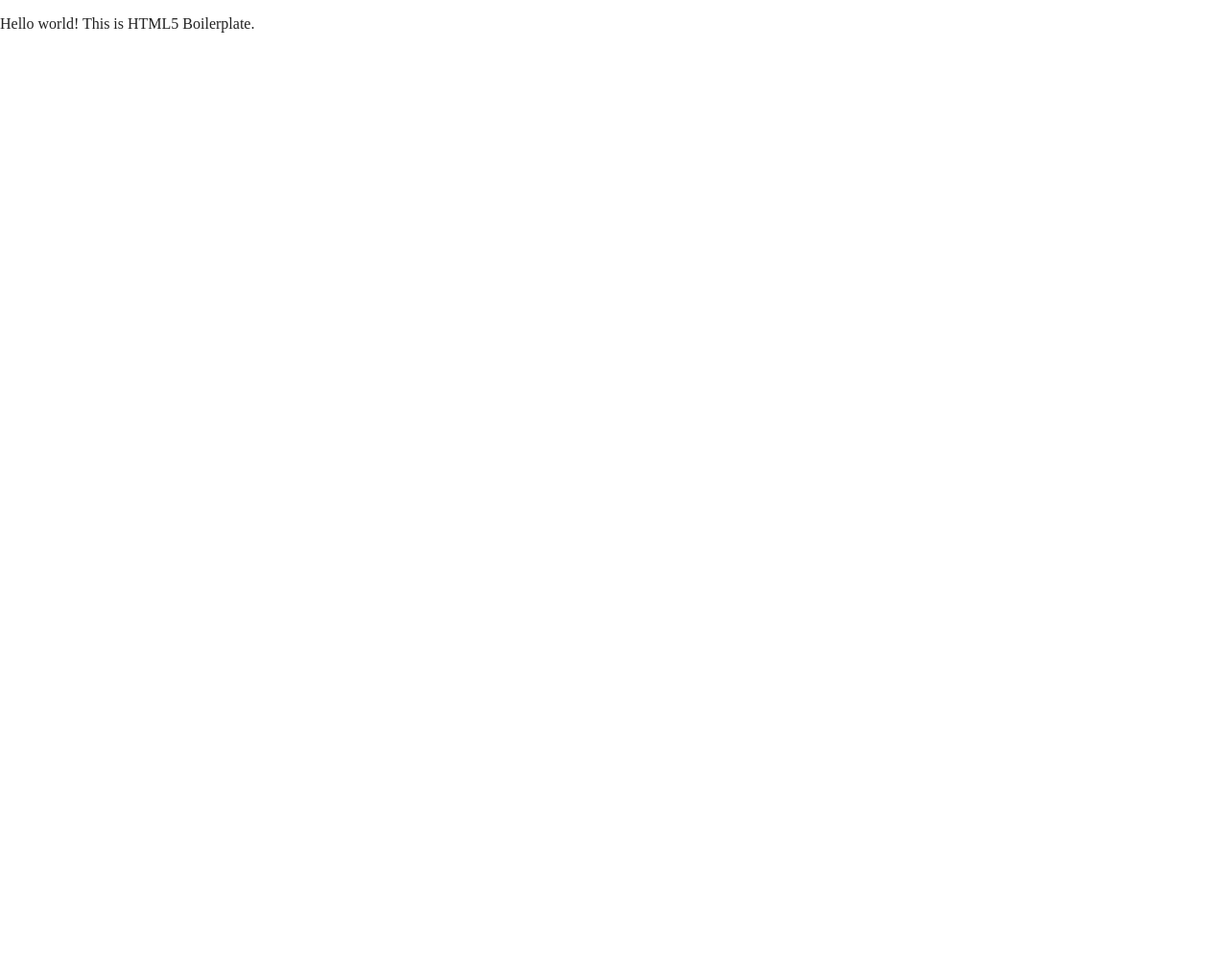
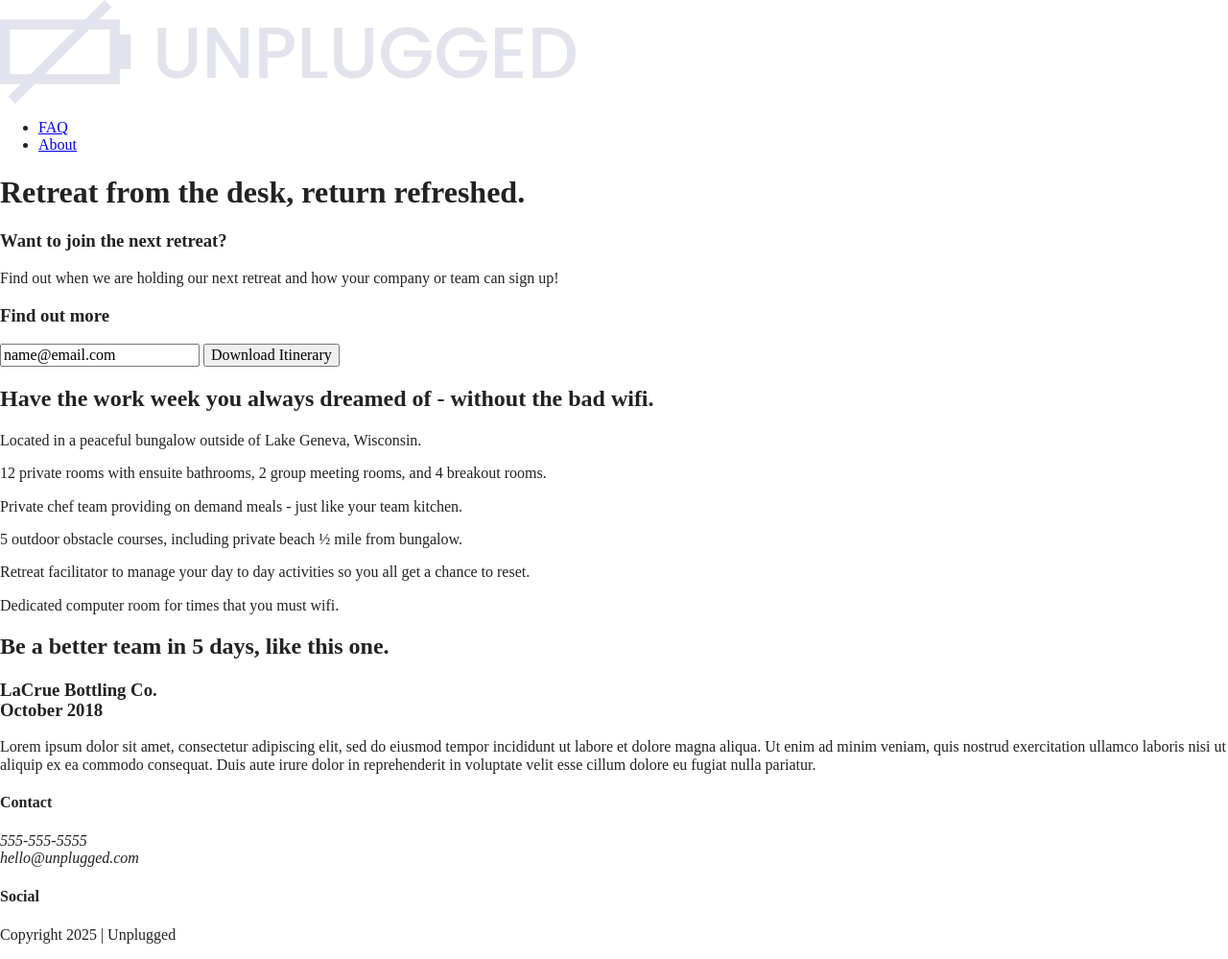
Before and after one commit to laurenferguson023/unplugged, a website built with Parcel: page index.html in a window 1280 px wide. Shown: the whole page at 96% size. Before the commit the page ends 800 px from the top, so only its background shows below. Built offline with nearby package versions, Linux system fonts and the light colour scheme; files whose address does not match are found by name.

Commit message:
Added Features and Reviews sections

```diff
--- a/index.html
+++ b/index.html
@@ -3,7 +3,7 @@
 
 <head>
   <meta charset="utf-8">
-  <title></title>
+  <title>Unplugged Retreat</title>
   <meta name="description" content="">
   <meta name="viewport" content="width=device-width, initial-scale=1">
 
@@ -22,10 +22,116 @@
   <meta name="theme-color" content="#fafafa">
 </head>
 
-<body>
+<header>
+  <div class="content-wrapper">
+    <a href="#"><img src="unpluggedlogo.png" alt="unplugged logo"></a>
+    <div class="header-divider">
+    <nav>
+      <ul>
+        <li><a href="faq/index.html" target="_blank" rel="noopener">FAQ</a></li>
+        <li><a href="about/index.html" target="_blank" rel="noopener">About</a></li>
+      </ul>
+    </nav>
+    </div>
+  </div><!--header content ends-->
+</header>
+
+<main>
+  <section class="hero-area">
+    <div class="content-wrapper">
+      <h1>Retreat from the desk, return refreshed.</h1>
+    </div>
+  </section>
+  <aside>
+    <div class="content-wrapper">
+      <div class="form-description">
+        <h3>Want to join the next retreat?</h3>
+        <p>Find out when we are holding our next retreat and how your company or team can sign up!</p>
+      </div>
+      <div class="form">
+        <h3>Find out more</h3>
+        <input type="text" name="name" value="name@email.com">
+        <input type="button" value="Download Itinerary">
+      </div>
+    </div>
+
+  </aside>
+  <section class="features">
+    <div class="content-wrapper">
+      <h2>Have the work week you always dreamed of - without the bad wifi.</h2>
+      <div class="features-items">
+      <article>
+        <p class="fontawesome-icon"></p>
+        <p class="features-item-description">Located in a peaceful bungalow outside of Lake Geneva, Wisconsin.</p>
+      </article>
+      <article>
+        <p class="fontawesome-icon"></p>
+        <p class="features-item-description">12 private rooms with ensuite bathrooms, 2 group meeting rooms, and 4 breakout rooms.</p>
+      </article>
+      <article>
+        <p class="fontawesome-icon"></p>
+        <p class="features-item-description">Private chef team providing on demand meals - just like your team kitchen.</p>
+      </article>
+      <article>
+        <p class="fontawesome-icon"></p>
+        <p class="features-item-description">5 outdoor obstacle courses, including private beach ½ mile from bungalow.</p>
+      </article>
+      <article>
+        <p class="fontawesome-icon"></p>
+        <p class="features-item-description">Retreat facilitator to manage your day to day activities so you all get a chance to reset.</p>
+      </article>
+      <p class="fontawesome-icon"></p>
+      <p class="features-item-description">Dedicated computer room for times that you must wifi.</p>
+    </div>
+    </div>
+  </section>
+  <section class="reviews">
+    <div class="content-wrapper">
+      <h2>Be a better team in 5 days, like this one.</h2>
+      <article>
+      <a href="#"></a>
+        <h3>LaCrue Bottling Co.<br>
+          October 2018</h3>
+        <p>Lorem ipsum dolor sit amet, consectetur adipiscing elit, sed do eiusmod tempor incididunt ut labore et dolore magna aliqua. Ut enim ad minim veniam, quis nostrud exercitation ullamco laboris nisi ut aliquip ex ea commodo consequat. Duis aute irure dolor in reprehenderit in voluptate velit esse cillum dolore eu fugiat nulla pariatur.</p>
+      </article>
+      </div>
+  </section>
+</main>
+
+<footer>
+  <div class="content-wrapper">
+    <div class="footer-content">
+      <div class="footer-contact">
+        <h4>Contact</h4>
+        <address>
+          <p>
+            555-555-5555<br>
+            hello@unplugged.com
+          </p>
+        </address>
+      </div>
+      <div class="footer-social">
+        <h4>Social</h4>
+        <div class="social-icons">
+          <p>
+            <a href="#"></a>
+          </p>
+        </div>
+      </div>
+          <!--footer contact ends-->
+      <div class="copyright">
+        <p>Copyright 2025 | Unplugged</p>
+      </div>
+    </div>
+  </div>
+  <!--footer content-wrapper ends-->
+</footer>
+
 
   <!-- Add your site or application content here -->
-  <p>Hello world! This is HTML5 Boilerplate.</p>
+
+
+
   <script src="js/vendor/modernizr-3.11.2.min.js"></script>
   <script src="js/plugins.js"></script>
   <script src="js/main.js"></script>
```
Also changed, not shown: img/unplugged-retreat-features.jpg (added), img/unpluggedlogo.png (added), 2 other files.
